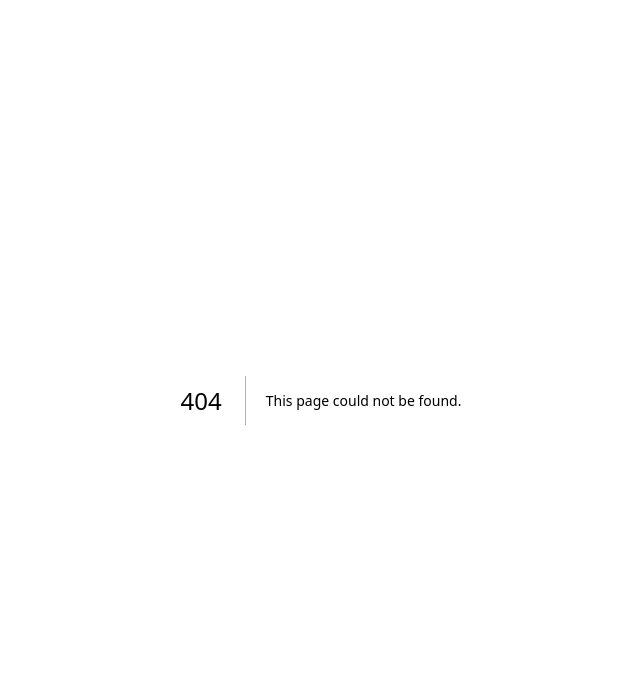
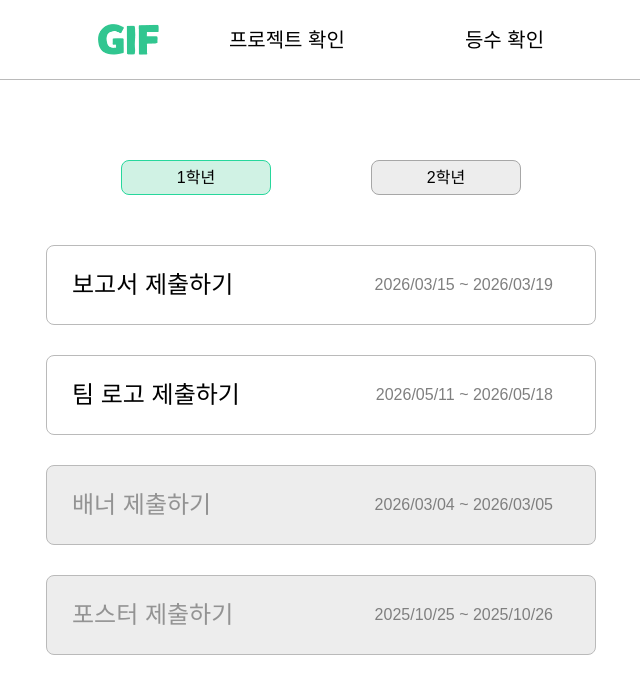
Before and after one commit to VOID-GSM/GIF_Admin, a Next.js app: page /submissions in a window 1280 px wide. Before the commit this address had no page. Shown: the top 694 px of the page, without its empty margins (319-959 px from the left). Built offline with nearby package versions, Linux system fonts and the light colour scheme.

Commit message:
refactor: 양식 제출 페이지 경로 수정

```diff
--- a/src/app/(main)/SubmitForm/page.tsx
+++ /dev/null
@@ -1,5 +0,0 @@
-import SubmitFormView from '@/src/view/submitForm/ui/SubmitFormView';
-
-export default function SubmitForm() {
-  return <SubmitFormView />;
-}
--- /dev/null
+++ b/src/app/(main)/submissions/page.tsx
@@ -0,0 +1,5 @@
+import Submissions from '@/src/view/submissions/ui/SubmissionsView';
+
+export default function SubmissionsPage() {
+  return <Submissions />;
+}
--- a/src/view/submitForm/ui/SubmitFormView.tsx
+++ b/src/view/submissions/ui/SubmissionsView.tsx
@@ -7,7 +7,7 @@ import DateFilter from '@/src/features/DateFilter/ui/DateFilter';
 
 const SUPPORTED_GRADES = [1, 2] as const;
 
-export default function SubmitForm() {
+export default function Submissions() {
   const [selectedGrade, setSelectedGrade] = useState<Grade>(1);
 
   return (
```
